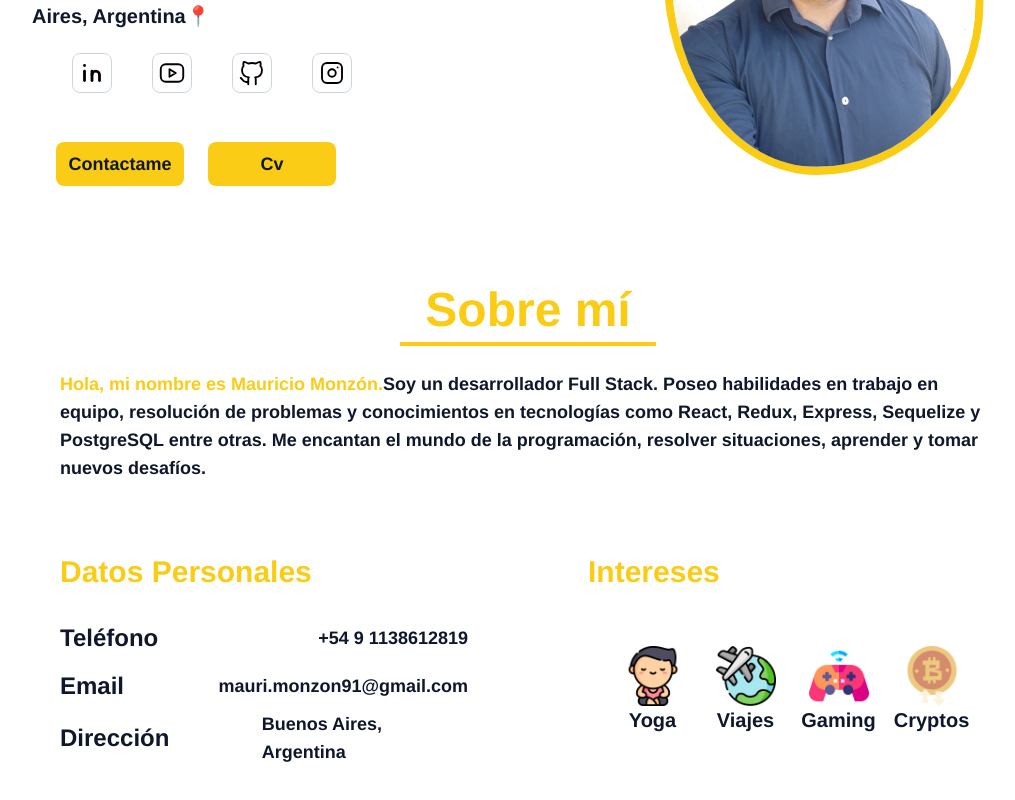
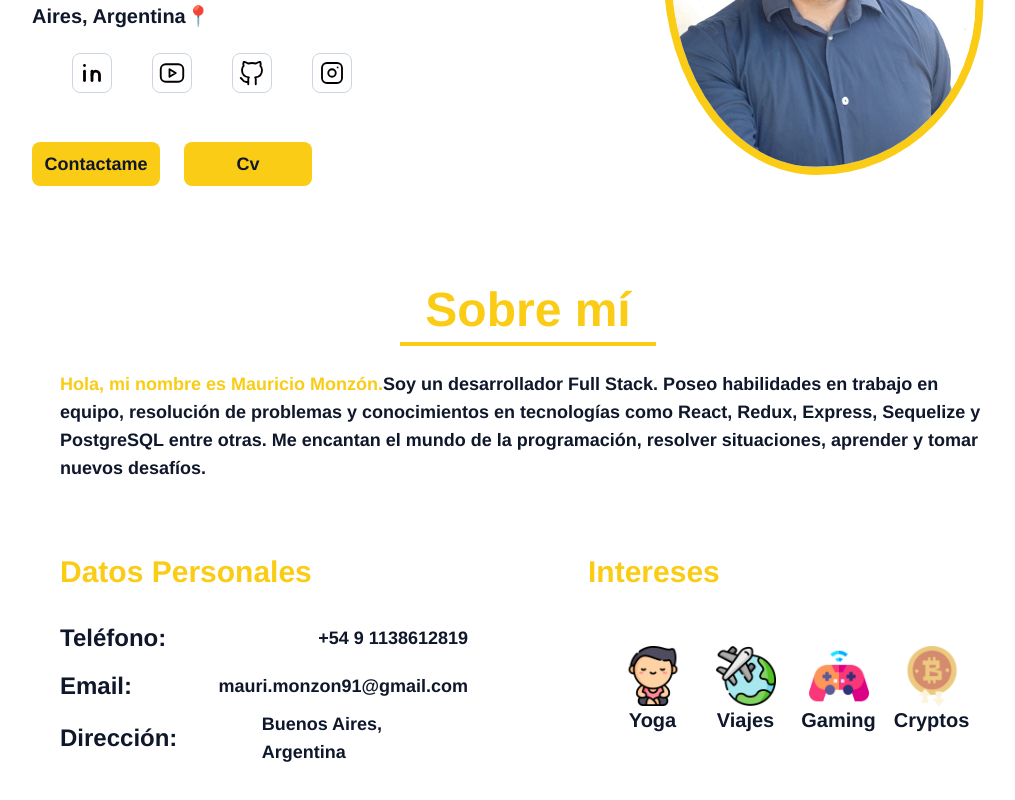
Before and after one commit to Majomon/Portfolio, a React (Vite) app: page / in a window 1280 px wide. Shown: the part 346-1146 px from the top of the page, without its empty margins (112-1127 px from the left). Built offline with nearby package versions, Linux system fonts and the light colour scheme.

Commit message:
Retoques

```diff
--- a/src/components/About/About.jsx
+++ b/src/components/About/About.jsx
@@ -28,15 +28,15 @@ function About() {
           </h2>
           <div className="w-full  mx-auto h-auto flex flex-col md:w-full">
             <div className="w-full my-4 flex flex-col justify-between lg:flex-row lg:my-0 lg:items-center">
-              <h3 className="w-6/12 my-2 text-xl md:text-2xl">Teléfono</h3>
+              <h3 className="w-6/12 my-2 text-xl md:text-2xl">Teléfono: </h3>
               <p className="text-xl md:text-lg">+54 9 1138612819</p>
             </div>
             <div className="w-full my-4 flex flex-col justify-between lg:flex-row lg:my-0 lg:items-center">
-              <h3 className="w-6/12 my-2 text-xl md:text-2xl">Email</h3>
+              <h3 className="w-6/12 my-2 text-xl md:text-2xl">Email: </h3>
               <p className="text-xl md:text-lg">mauri.monzon91@gmail.com</p>
             </div>
             <div className="w-full my-4 flex flex-col justify-between lg:flex-row lg:my-0 lg:items-center">
-              <h3 className="w-6/12 my-2 text-xl md:text-2xl">Dirección</h3>
+              <h3 className="w-6/12 my-2 text-xl md:text-2xl">Dirección: </h3>
               <p className="text-xl md:text-lg">Buenos Aires, Argentina</p>
             </div>
           </div>
--- a/src/components/Home/Home.jsx
+++ b/src/components/Home/Home.jsx
@@ -141,7 +141,7 @@ const Home = () => {
         {/* Button Contact */}
         <div className="w-full flex justify-center md:justify-start">
           <button
-            className="flex w-32 bg-yellow-400 hover:bg-yellow-300 rounded-lg p-2 mx-6"
+            className="flex w-32 bg-yellow-400 hover:bg-yellow-300 rounded-lg p-2 mr-6"
             type="button"
           >
             <Link
```
